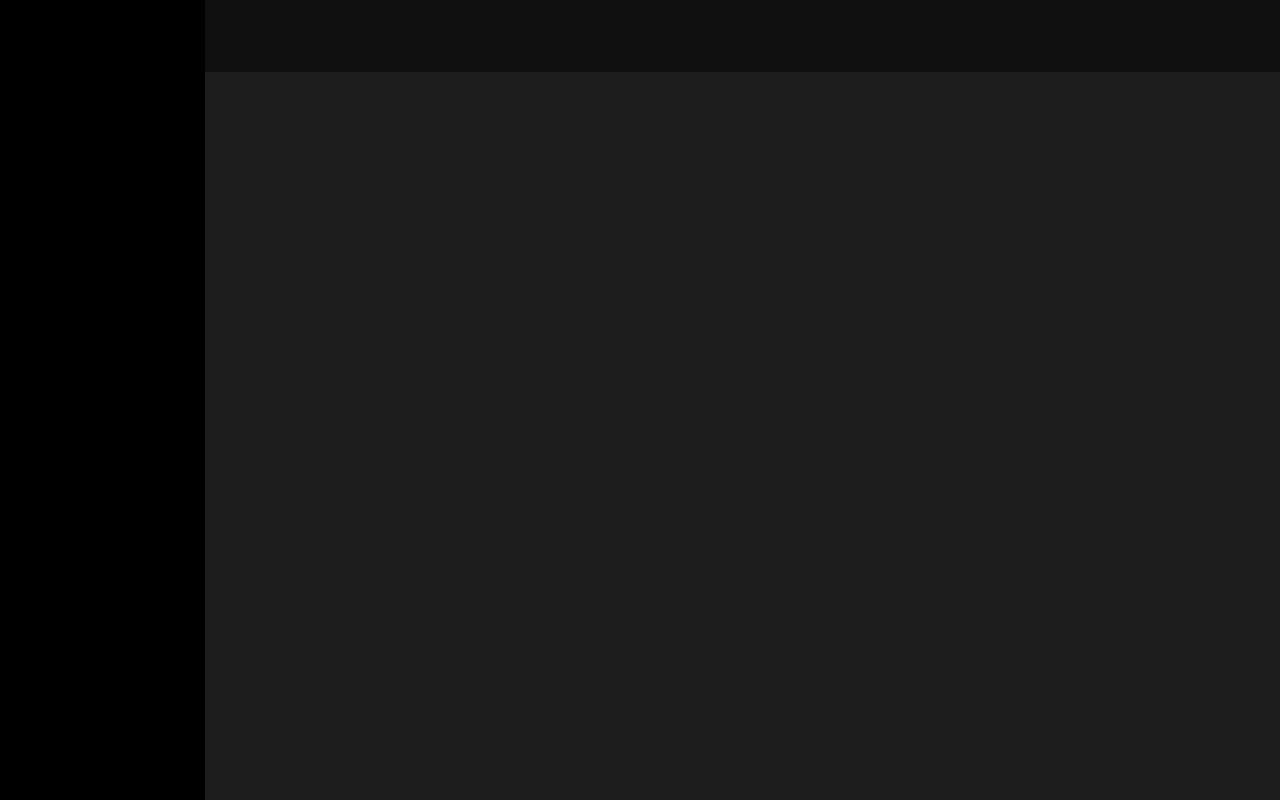
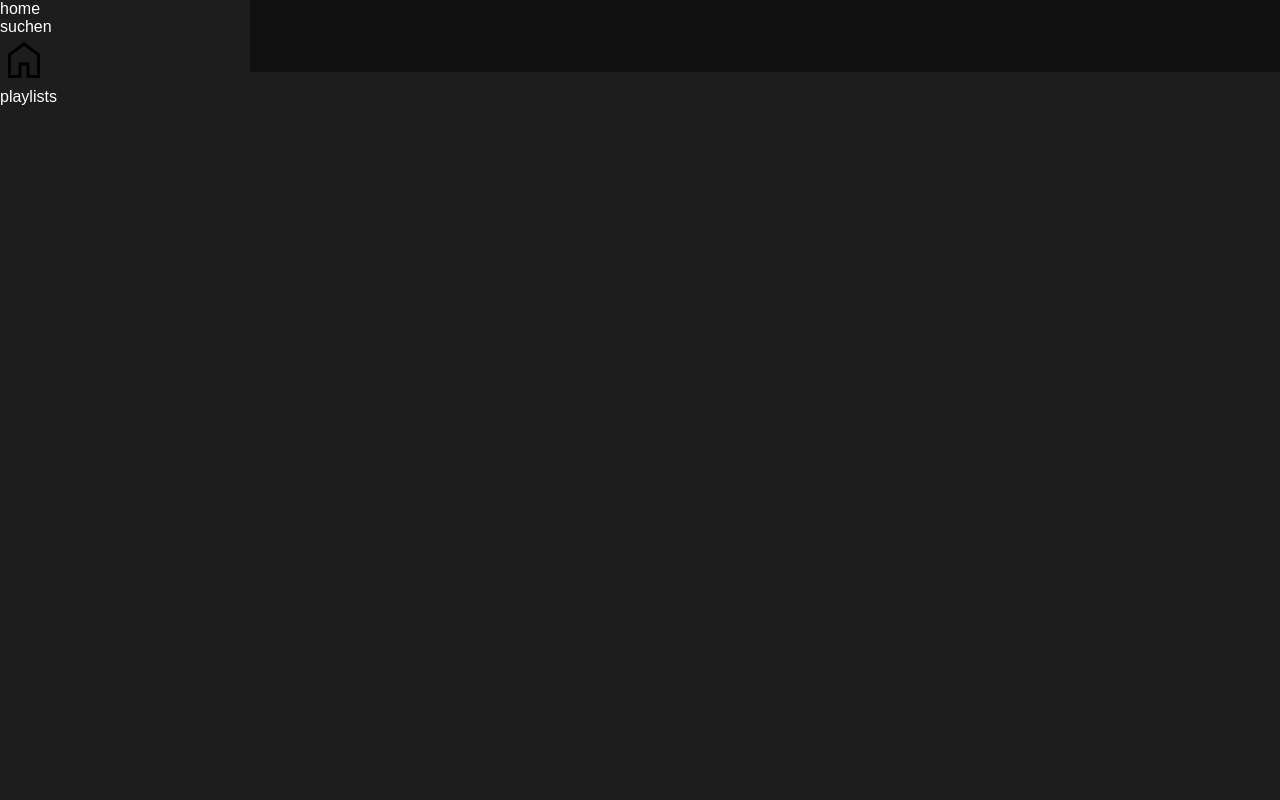
Before and after one commit to MonsterLuni/sbobbyfai-, a plain HTML site: page Index.html in a window 1280 px wide. Drawn offline with Linux system fonts and the light colour scheme.

Commit message:
added sidebar start

```diff
--- a/Index.html
+++ b/Index.html
@@ -8,6 +8,22 @@
     <link rel="stylesheet" href="style.css">
     <title>Sbobbyfaiê</title>
 </head>
+
+<nav>
+    <svg xmlns="http://www.w3.org/2000/svg" height="48" viewBox="0 96 960 960" width="48" id="menuIcon"><path d="M120 816v-60h720v60H120Zm0-210v-60h720v60H120Zm0-210v-60h720v60H120Z"/>
+    </svg>
+    <div class="sidebar">
+        <a href="#" class="sidebarItems">
+            <div class="home">home</div>
+        </a>
+        <a href="#" class="sidebarItems">
+            <div class="suchen">suchen</div>
+        </a>
+        <a href="#" class="sidebarItems"><svg xmlns="http://www.w3.org/2000/svg" height="48" viewBox="0 96 960 960" width="48"><path d="M220 876h150V626h220v250h150V486L480 291 220 486v390Zm-60 60V456l320-240 320 240v480H530V686H430v250H160Zm320-353Z"/></svg>
+            <div class="playlists">playlists</div>
+        </a>
+    </div>
+</nav>
 
 <body>
     <div id="left"></div>
--- a/style.css
+++ b/style.css
@@ -5,6 +5,7 @@
 
 body {
     display: flex;
+    margin: 0;
 }
 
 #left {
@@ -29,3 +30,26 @@ body {
     height: 91vh;
     width: 84vw;
 }
+
+#menuIcon{
+    fill: black;
+    height: 35px;
+    width: 35px;
+    margin:20px;
+}
+
+.sidebar{
+    width: 250px;
+    height: 100vh;
+    background-color:#1d1d1d;
+    position: fixed;
+    top: 0;
+    left: 0;
+    z-index: 2;
+}
+
+.sidebarItems{
+    text-decoration: none;
+    color: white;
+    font-family: Arial, Helvetica, sans-serif;
+}
```
